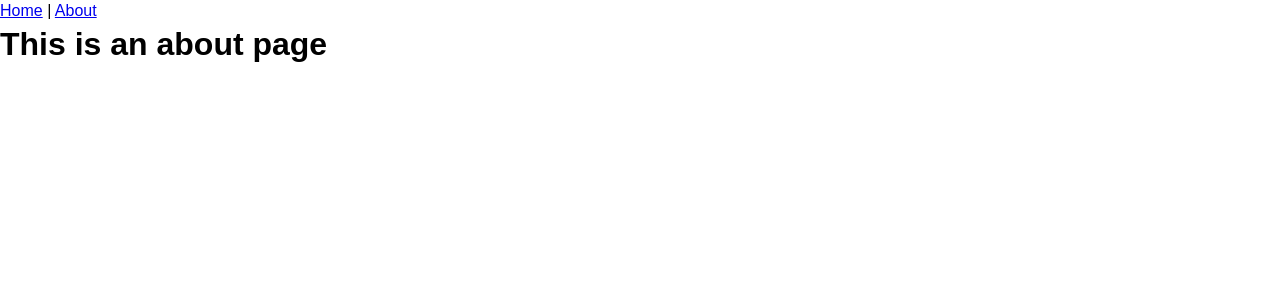
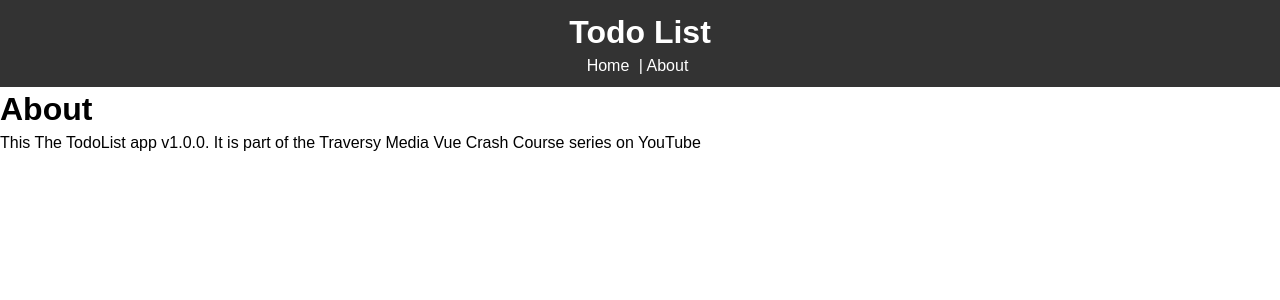
Before and after one commit to m081779/vue-todo-list, a Vue app: page /#/about in a window 1280 px wide. Shown: the top 300 px of the page. Built offline with nearby package versions, Linux system fonts and the light colour scheme.

Commit message:
Added router, home, and about page

```diff
--- a/src/App.vue
+++ b/src/App.vue
@@ -1,12 +1,20 @@
 <template>
   <div id="app">
-    <div id="nav">
-      <router-link to="/">Home</router-link> |
-      <router-link to="/about">About</router-link>
-    </div>
+  <Header />
     <router-view/>
   </div>
 </template>
+
+<script>
+import Header from "./components/layout/Header";
+export default {
+  name: 'App',
+  components: {
+    Header
+  }
+}
+</script>
+
 
 <style>
   * {
--- a/src/components/layout/Header.vue
+++ b/src/components/layout/Header.vue
@@ -1,6 +1,10 @@
 <template>
     <header class="header">
         <h1>Todo List</h1>
+        <div id="nav">
+        <router-link to="/">Home</router-link> |
+        <router-link to="/about">About</router-link>
+    </div>
     </header>
 </template>
 
@@ -22,5 +26,6 @@ export default {
     .header a {
         color: #fff;
         padding-right: 5px;
+        text-decoration: none;
     }
 </style>
--- a/src/views/About.vue
+++ b/src/views/About.vue
@@ -1,5 +1,6 @@
 <template>
   <div class="about">
-    <h1>This is an about page</h1>
+    <h1>About</h1>
+    <p>This The TodoList app v1.0.0.  It is part of the Traversy Media Vue Crash Course series on YouTube</p>
   </div>
 </template>
--- a/src/views/Home.vue
+++ b/src/views/Home.vue
@@ -1,6 +1,5 @@
 <template>
   <div id="app">
-    <Header />
     <AddTodo v-on:add-todo="addTodo"/>
     <Todos v-bind:todos="todos" v-on:del-todo="deleteTodo"/>
   </div>
@@ -8,14 +7,12 @@
 
 <script>
 import Todos from "../components/Todos";
-import Header from "../components/layout/Header";
 import AddTodo from "../components/AddTodo";
 import axios from 'axios';
 export default {
   name: "Home",
   components: {
     Todos,
-    Header,
     AddTodo
   },
   data() {
```
